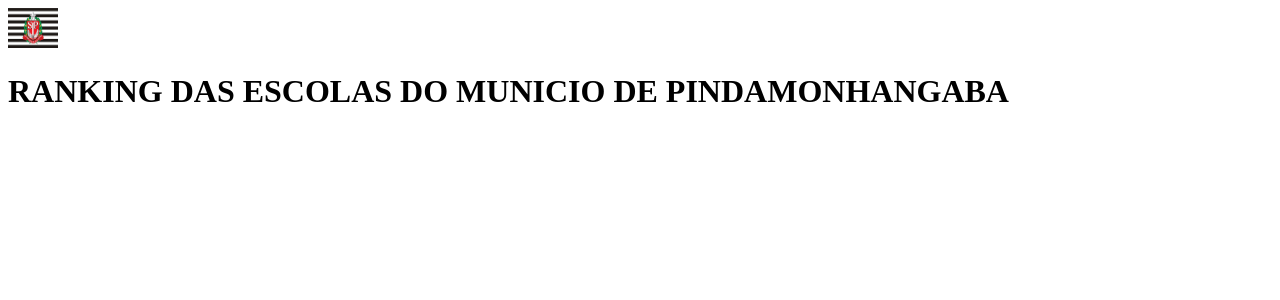
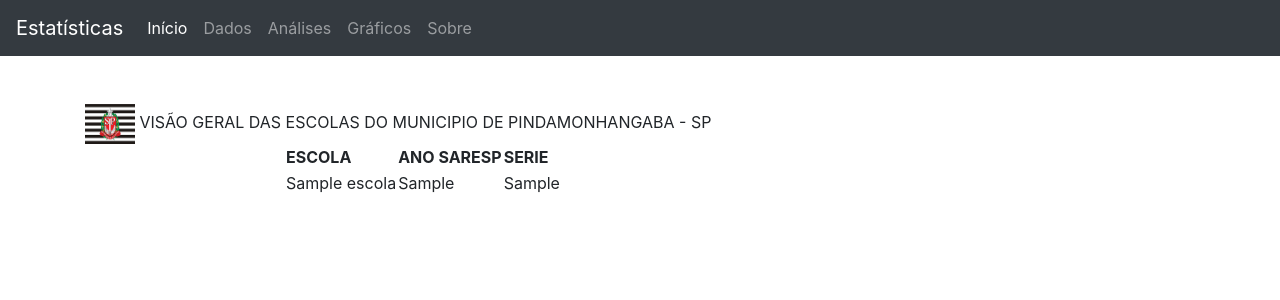
Before and after one commit to Varjus/adas, a Django app: template dash/templates/dash.html in a window 1280 px wide. Shown: the top 300 px of the page. Run offline with Django 4.2, Linux system fonts and the light colour scheme; the template is opened without the code that fills it: most values are stand-ins (such as "Sample title", 1, 10 or a date in 2020); some libraries are stand-ins or nearby versions.

Commit message:
Atualização de rotas

```diff
--- a/adas/urls.py
+++ b/adas/urls.py
@@ -19,5 +19,5 @@ from django.urls import path, include
 
 urlpatterns = [
     path('admin/', admin.site.urls),
-    path('dados/', include('dash.urls')),
+    path('', include('dash.urls')),
 ]
--- a/dash/templates/dash.html
+++ b/dash/templates/dash.html
@@ -1,3 +1,5 @@
+{% extends 'base.html' %}
+{% block content %}
 {% load static %}
 
 <!DOCTYPE html>
@@ -11,11 +13,45 @@
 
 <img src="static\img\sp.png" alt="RANKING DAS ESCOLAS DO MUNICIO DE PINDAMONHANGABA" width="50" height="40">
 
-<H1>RANKING DAS ESCOLAS DO MUNICIO DE PINDAMONHANGABA</H1>
+
 
 <body>
-    <title>RANKING DAS ESCOLAS DO MUNICIPIO DE PINDAMONHANGABA</title>
+    <h2">VISÃO GERAL DAS ESCOLAS DO MUNICIPIO DE PINDAMONHANGABA - SP</h2>
 </body>
+
+<div class="row justify-content-center mt-0">
+    <div class="col-md-12 border-secondy justify-content-start">
+        <div class="col-md-8 mx-auto">
+
+            <div class="tableContainer">
+                <table class="fullTable">
+                    <thead>
+                        <tr>
+                            <th>ESCOLA</th>
+                            <th>ANO SARESP</th>
+                            <th>SERIE</th>
+                        </tr>
+                    </thead>
+                    <tbody>
+                        {% for dados_saresp in object_list %}
+                        <tr>
+                            <td>{{ dados_saresp.escola }}</td>
+                            <td>{{ dados_saresp.ano_saresp }}</td>
+                            <td>{{ dados_saresp.serie_ano }}</td>
+                        </tr>
+                        {% empty %}
+                    </tbody>
+                    {% endfor %}
+                </table>
+            </div>
+
+        </div>
+    </div><!-- Fim row-->
+  </div><!-- Fim do Conteúdo principal -->
+
+</div>
 
 
 </html>
+
+{% endblock %}
--- a/dash/templates/escolas.html
+++ b/dash/templates/escolas.html
@@ -14,6 +14,12 @@
         {% endfor %}
     </select>
 
+    <div class="col-md-4">
+        <div class="card">
+           <a href="..\..\" class="btn btn-primary">Retornar a Home</a>
+        </div>
+    </div>
+
     {% block dados_escola %}
     {% endblock %}
 {% endblock %}
--- a/dash/templates/index.html
+++ b/dash/templates/index.html
@@ -1,7 +1,7 @@
 {% extends 'base.html' %}
 {% block content %}
-<h1>Bem-vindo ao site analítico dos dados SARESP 2022!</h1>
-    <p>Aqui você encontrará dados, análises e gráficos estatísticos.</p>
+<h1>Bem-vindo ao site analítico dos dados SARESP</h1>
+    <p>Aqui você encontrará os resultados dos últimos 3 anos do SARESP do município de PINDAMONHANGABA - SP.</p>
     <div class="row mt-5">
       <div class="col-md-4">
         <div class="card">
@@ -26,7 +26,7 @@
           <div class="card-body">
             <h5 class="card-title">Gráficos</h5>
             <p class="card-text">Visualize os dados em gráficos interativos.</p>
-            <a href="#" class="btn btn-primary">Ver Gráficos</a>
+            <a href="escolas" class="btn btn-primary">Ver Gráficos</a>
           </div>
         </div>
       </div>
--- a/dash/urls.py
+++ b/dash/urls.py
@@ -2,8 +2,10 @@ from django.urls import path
 
 from . import views
 
+
 urlpatterns = [
     path('', views.IndexView, name='dados-home'),
-    path('escolas/<int:codesc>', views.EscolaView, name='escola-home'),
-    path('escolas', views.EscolasView, name='escolas-home')
+    path('dados/escolas/<int:codesc>', views.EscolaView, name='escola-home'),
+    path('escolas', views.EscolasView, name='escolas-home'),
+    path('dash', views.DashView, name='dash'),
 ]
--- a/dash/views.py
+++ b/dash/views.py
@@ -2,6 +2,7 @@
 from django.shortcuts import render
 from django.http import HttpResponse
 from .models import DadosSaresp
+
 
 def IndexView(request):
     return render(request, 'index.html')
@@ -17,3 +18,6 @@ def EscolasView(request):
 def EscolaView(request, codesc):
     escola = DadosSaresp.objects.raw("SELECT serie_ano, AVG(porc_cert_lp) AS porc_cert_lp, AVG(porc_cert_mat) AS porc_cert_mat, AVG(porc_cert_cie) AS porc_cert_cie, 1 as id_reg FROM dados_saresp WHERE codesc = " + str(codesc) + " GROUP BY serie_ano")
     return render(request, 'escola.html', {'escola': escola})
+
+def DashView(request):
+    return render(request, 'dash.html')
```
